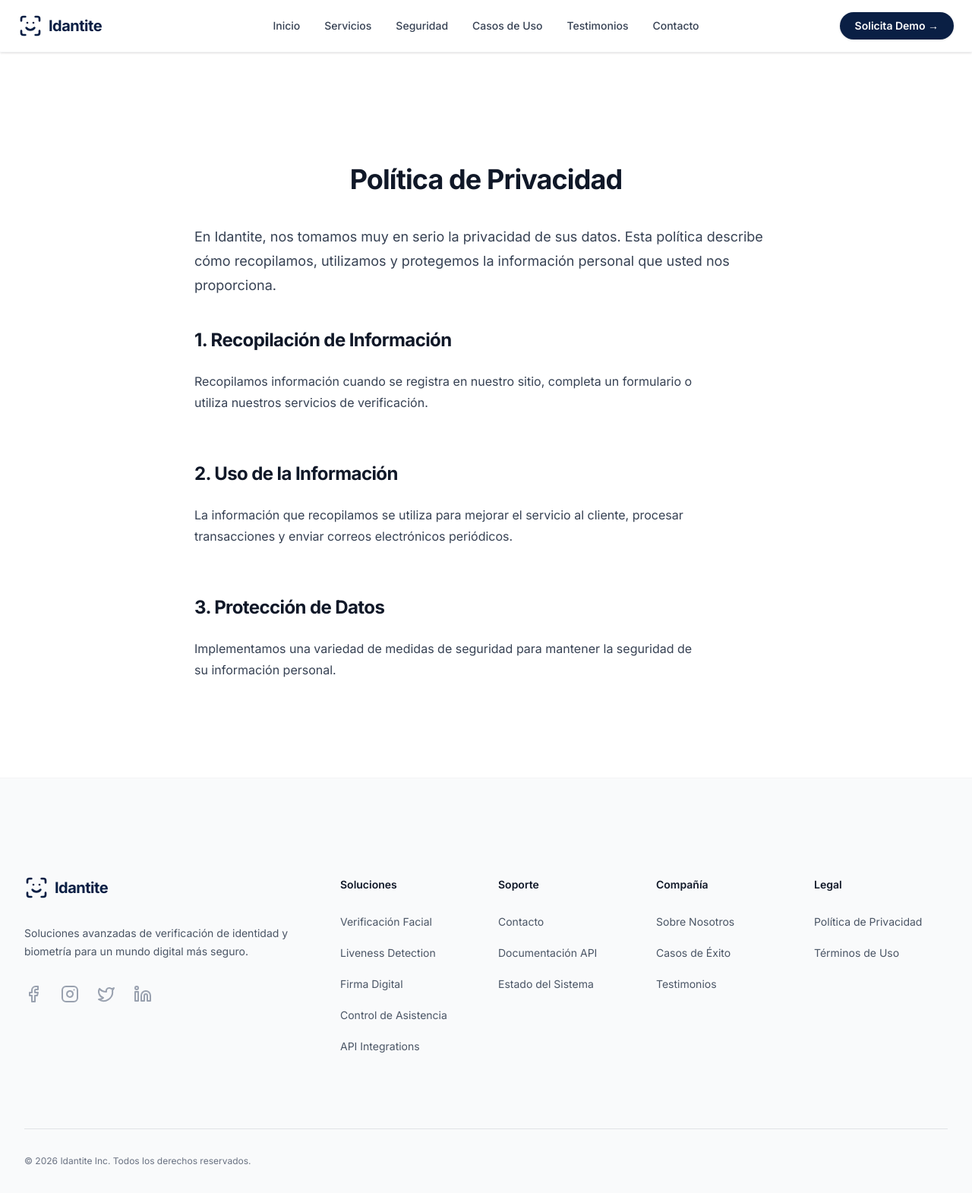
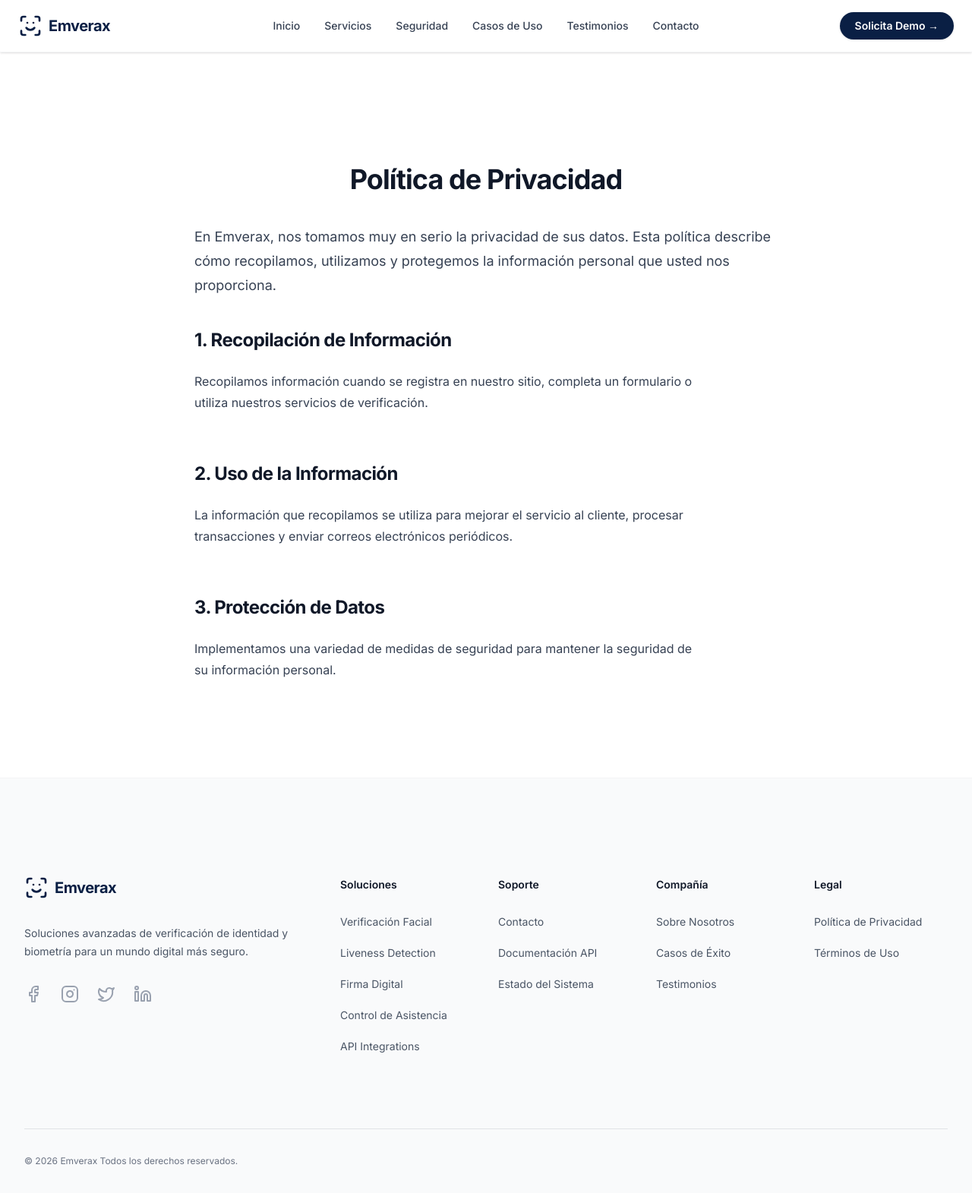
Before and after one commit to Jean007K/landingidantite, a Next.js app: page /privacy in a window 1280 px wide. Shown: the whole page at 76% size. Built offline with nearby package versions, Linux system fonts and the light colour scheme.

Commit message:
Rebrand public site from Idantite to Emverax.

```diff
--- a/src/app/casos/page.tsx
+++ b/src/app/casos/page.tsx
@@ -3,7 +3,7 @@ import { Building2, Smartphone, Briefcase, ChevronRight } from 'lucide-react';
 import Link from 'next/link';
 
 export const metadata: Metadata = {
-    title: 'Casos de Uso | Idantite',
+    title: 'Casos de Uso | Emverax',
     description: 'Descubre cómo ayudamos a Fintechs, Telcos y Empresas de Servicios.',
 };
 
--- a/src/app/contacto/page.tsx
+++ b/src/app/contacto/page.tsx
@@ -1,7 +1,7 @@
 import { Metadata } from 'next';
 
 export const metadata: Metadata = {
-    title: 'Contacto | Idantite',
+    title: 'Contacto | Emverax',
     description: 'Solicita una demo o contacta a nuestro equipo de ventas.',
 };
 
--- a/src/app/layout.tsx
+++ b/src/app/layout.tsx
@@ -7,20 +7,20 @@ import Footer from '@/components/Footer';
 const inter = Inter({ subsets: ['latin'], variable: '--font-inter' });
 
 export const metadata: Metadata = {
-  metadataBase: new URL('https://idantite.com'),
-  title: 'Idantite - Verificación de Identidad Digital y Firma Electrónica',
+  metadataBase: new URL('https://emverax.com'),
+  title: 'Emverax - Verificación de Identidad Digital y Firma Electrónica',
   description: 'Soluciones de verificación de identidad digital, biometría facial, firma de contratos y registro de asistencia para Fintechs y empresas.',
   openGraph: {
     type: 'website',
     locale: 'es_CL',
-    url: 'https://idantite.com',
-    siteName: 'Idantite',
+    url: 'https://emverax.com',
+    siteName: 'Emverax',
     images: [
       {
         url: '/og-image.jpg',
         width: 1200,
         height: 630,
-        alt: 'Idantite - Verificación Digital',
+        alt: 'Emverax - Verificación Digital',
       },
     ],
   },
--- a/src/app/privacy/page.tsx
+++ b/src/app/privacy/page.tsx
@@ -1,7 +1,7 @@
 import { Metadata } from 'next';
 
 export const metadata: Metadata = {
-    title: 'Política de Privacidad | Idantite',
+    title: 'Política de Privacidad | Emverax',
     description: 'Cómo gestionamos y protegemos tus datos.',
 };
 
@@ -11,7 +11,7 @@ export default function PrivacyPage() {
             <div className="mx-auto max-w-3xl text-base leading-7 text-gray-700">
                 <h1 className="mt-2 text-3xl font-bold tracking-tight text-gray-900 sm:text-4xl text-center mb-10">Política de Privacidad</h1>
                 <p className="mt-6 text-lg leading-8">
-                    En Idantite, nos tomamos muy en serio la privacidad de sus datos. Esta política describe cómo recopilamos, utilizamos y protegemos la información personal que usted nos proporciona.
+                    En Emverax, nos tomamos muy en serio la privacidad de sus datos. Esta política describe cómo recopilamos, utilizamos y protegemos la información personal que usted nos proporciona.
                 </p>
                 <div className="mt-10 max-w-2xl">
                     <h2 className="text-2xl font-bold tracking-tight text-gray-900">1. Recopilación de Información</h2>
--- a/src/app/seguridad/page.tsx
+++ b/src/app/seguridad/page.tsx
@@ -2,7 +2,7 @@ import { Metadata } from 'next';
 import { Shield, Lock, Eye, CheckCircle } from 'lucide-react';
 
 export const metadata: Metadata = {
-    title: 'Seguridad y Cumplimiento | Idantite',
+    title: 'Seguridad y Cumplimiento | Emverax',
     description: 'Estándares de seguridad bancaria, certificaciones iBeta y cumplimiento GDPR.',
 };
 
--- a/src/app/servicios/page.tsx
+++ b/src/app/servicios/page.tsx
@@ -2,7 +2,7 @@ import { Metadata } from 'next';
 import { ScanFace, FileSignature, ShieldCheck, Users, Globe } from 'lucide-react';
 
 export const metadata: Metadata = {
-    title: 'Servicios de Verificación de Identidad | Idantite',
+    title: 'Servicios de Verificación de Identidad | Emverax',
     description: 'Conoce nuestras soluciones de Biometría Facial, Firma Digital, KYC y Control de Asistencia.',
 };
 
--- a/src/app/sitemap.ts
+++ b/src/app/sitemap.ts
@@ -1,7 +1,7 @@
 import { MetadataRoute } from 'next'
 
 export default function sitemap(): MetadataRoute.Sitemap {
-    const baseUrl = 'https://idantite.com'
+    const baseUrl = 'https://emverax.com'
     return [
         {
             url: baseUrl,
--- a/src/app/testimonios/page.tsx
+++ b/src/app/testimonios/page.tsx
@@ -1,7 +1,7 @@
 import { Metadata } from 'next';
 
 export const metadata: Metadata = {
-    title: 'Testimonios | Idantite',
+    title: 'Testimonios | Emverax',
     description: 'Lo que dicen nuestros clientes sobre nuestras soluciones de identidad.',
 };
 
@@ -25,7 +25,7 @@ const reviews = [
         company: "Servicios Digitales SA"
     },
     {
-        body: "Necesitábamos una solución de control de asistencia fiable para nuestros 500 empleados en terreno. Idantite fue la solución perfecta.",
+        body: "Necesitábamos una solución de control de asistencia fiable para nuestros 500 empleados en terreno. Emverax fue la solución perfecta.",
         author: "Ana P.",
         role: "Gerente RRHH",
         company: "Constructora Global"
@@ -39,7 +39,7 @@ export default function TestimoniosPage() {
                 <div className="mx-auto max-w-2xl text-center">
                     <h2 className="text-3xl font-bold tracking-tight text-primary sm:text-4xl">Confían en nosotros</h2>
                     <p className="mt-2 text-lg leading-8 text-gray-600">
-                        Descubre por qué las empresas líderes eligen Idantite para proteger a sus usuarios.
+                        Descubre por qué las empresas líderes eligen Emverax para proteger a sus usuarios.
                     </p>
                 </div>
                 <div className="mx-auto mt-16 flow-root max-w-2xl sm:mt-20 lg:mx-0 lg:max-w-none">
--- a/src/components/Footer.tsx
+++ b/src/components/Footer.tsx
@@ -10,7 +10,7 @@ export default function Footer() {
                     <div className="space-y-8">
                         <Link href="/" className="flex items-center gap-2">
                             <ScanFace className="h-8 w-8 text-primary" />
-                            <span className="text-xl font-bold text-primary tracking-tight">Idantite</span>
+                            <span className="text-xl font-bold text-primary tracking-tight">Emverax</span>
                         </Link>
                         <p className="text-sm leading-6 text-gray-600">
                             Soluciones avanzadas de verificación de identidad y biometría para un mundo digital más seguro.
@@ -75,7 +75,7 @@ export default function Footer() {
                     </div>
                 </div>
                 <div className="mt-16 border-t border-gray-900/10 pt-8 sm:mt-20 lg:mt-24">
-                    <p className="text-xs leading-5 text-gray-500">&copy; {new Date().getFullYear()} Idantite Inc. Todos los derechos reservados.</p>
+                    <p className="text-xs leading-5 text-gray-500">&copy; {new Date().getFullYear()} Emverax Todos los derechos reservados.</p>
                 </div>
             </div>
         </footer>
--- a/src/components/Header.tsx
+++ b/src/components/Header.tsx
@@ -24,7 +24,7 @@ export default function Header() {
           <div className="flex lg:flex-1">
             <Link href="/" className="-m-1.5 p-1.5 flex items-center gap-2">
               <ScanFace className="h-8 w-8 text-primary" />
-              <span className="text-xl font-bold text-primary tracking-tight">Idantite</span>
+              <span className="text-xl font-bold text-primary tracking-tight">Emverax</span>
             </Link>
           </div>
           <div className="flex lg:hidden">
--- a/src/components/Hero.tsx
+++ b/src/components/Hero.tsx
@@ -51,7 +51,7 @@ export default function Hero() {
                         <div className="relative w-full max-w-[500px] aspect-square rounded-3xl overflow-hidden shadow-2xl ring-1 ring-gray-200">
                             <Image
                                 src="/biometrics-hero.png"
-                                alt="Biometría Facial Idantite"
+                                alt="Biometría Facial Emverax"
                                 fill
                                 className="object-cover"
                                 priority
```
